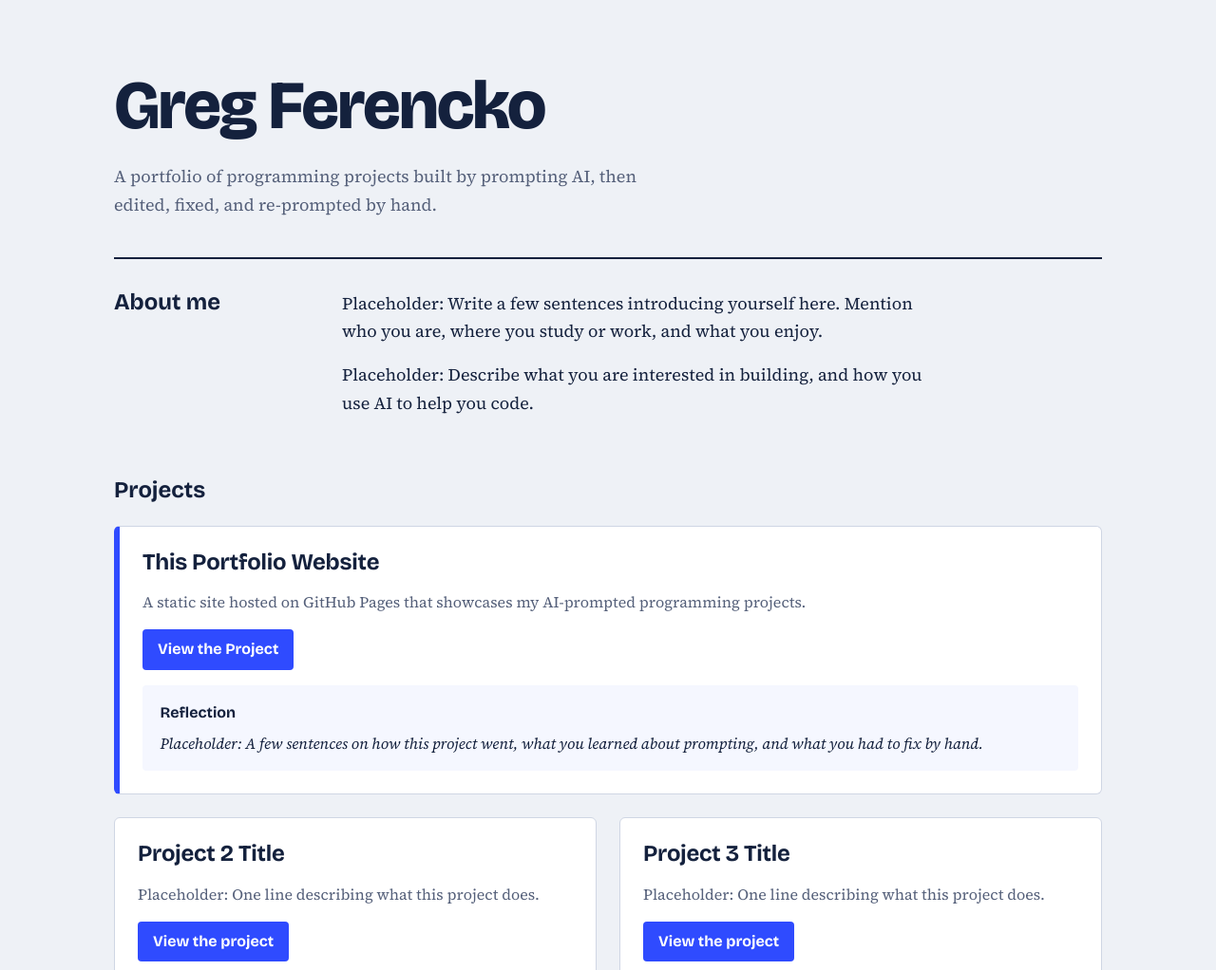
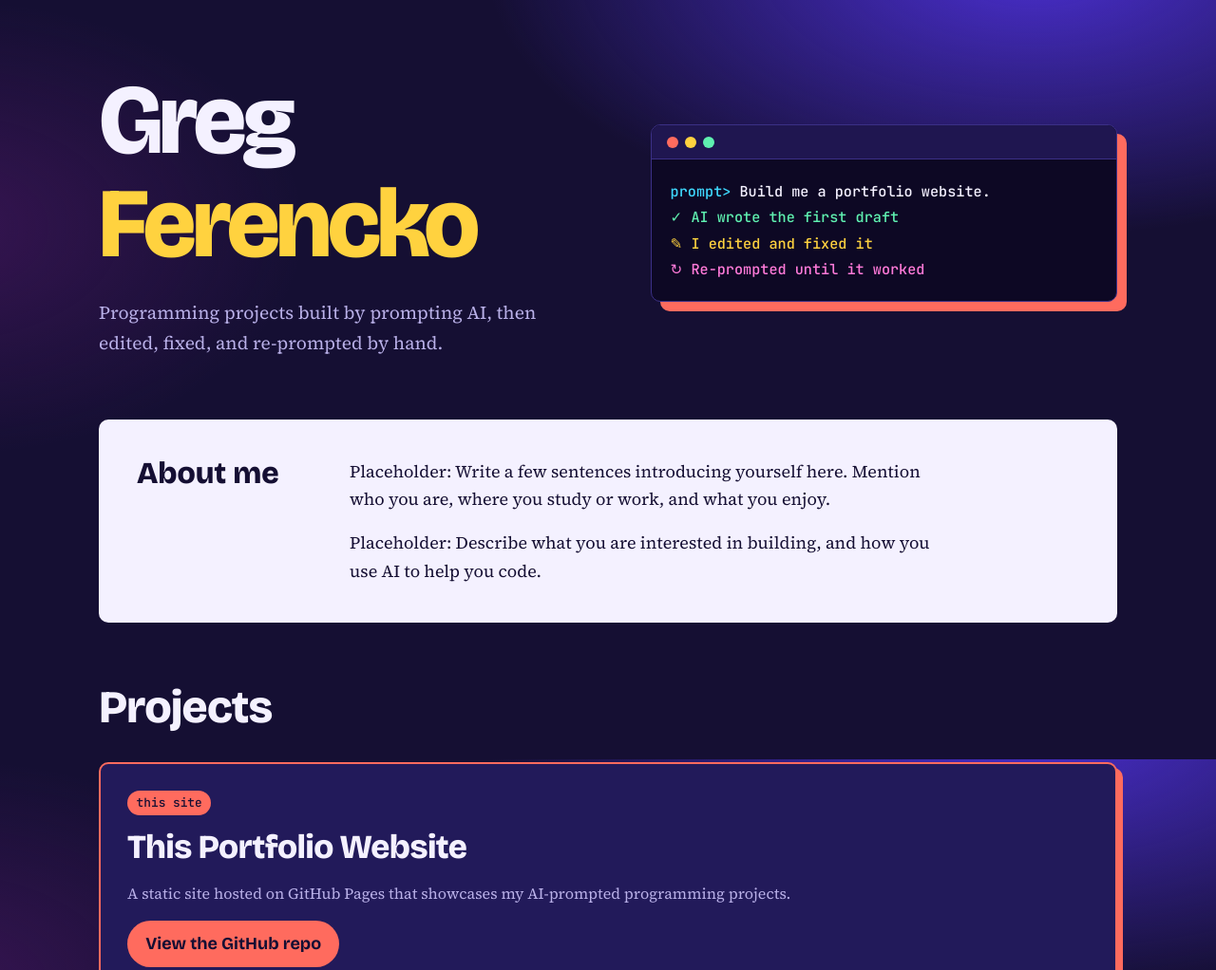
Before and after one commit to GDogg2000/FerenckoAIPromptProgrammingPortfolio-github.io, a plain HTML site: page index.html in a window 1280 px wide. Shown: the top 1022 px of the page at 95% size. Drawn offline with nearby package versions, Linux system fonts and the light colour scheme.

Commit message:
Claude added some style to my page.

```diff
--- a/index.html
+++ b/index.html
@@ -7,85 +7,105 @@
 <meta name="description" content="Five programming projects built by prompting AI, then edited and debugged by hand.">
 <link rel="preconnect" href="https://fonts.googleapis.com">
 <link rel="preconnect" href="https://fonts.gstatic.com" crossorigin>
-<link href="https://fonts.googleapis.com/css2?family=Bricolage+Grotesque:wght@500;700;800&family=Source+Serif+4:ital,wght@0,400;0,600;1,400&display=swap" rel="stylesheet">
+<link href="https://fonts.googleapis.com/css2?family=Bricolage+Grotesque:wght@500;700;800&family=Source+Serif+4:ital,wght@0,400;1,400&family=JetBrains+Mono:wght@500&display=swap" rel="stylesheet">
 <style>
   :root {
-    --bg: #eef1f6;
-    --surface: #ffffff;
-    --ink: #14213d;
-    --muted: #55607a;
-    --accent: #2f4bff;
-    --line: #cfd6e4;
-    --note-bg: #f5f7ff;
-  }
-  @media (prefers-color-scheme: dark) {
-    :root {
-      --bg: #0e1424;
-      --surface: #161d33;
-      --ink: #eaf0ff;
-      --muted: #a3aecb;
-      --accent: #8fa2ff;
-      --line: #2b3552;
-      --note-bg: #1b2440;
-    }
+    --bg: #150f33;
+    --bg2: #1f1650;
+    --surface: #221a5a;
+    --ink: #f4f1ff;
+    --muted: #b9b0e8;
+    --line: #3b3086;
+    --coral: #ff6b5e;
+    --cyan: #3fd9ff;
+    --sun: #ffd23f;
+    --mint: #5ff0b0;
+    --pink: #ff7ad9;
   }
   * { box-sizing: border-box; }
   html { scroll-behavior: smooth; }
   body {
     margin: 0;
-    background: var(--bg);
     color: var(--ink);
     font-family: "Source Serif 4", Georgia, serif;
     font-size: 1.125rem;
     line-height: 1.65;
+    background:
+      radial-gradient(60rem 30rem at 85% -5%, #4a2fd0 0%, transparent 60%),
+      radial-gradient(40rem 25rem at -5% 30%, #7a1f8f55 0%, transparent 60%),
+      var(--bg);
+    background-attachment: fixed;
   }
-  .wrap { max-width: 68rem; margin: 0 auto; padding: 0 1.5rem; }
-  h1, h2, h3 { font-family: "Bricolage Grotesque", "Helvetica Neue", Arial, sans-serif; line-height: 1.1; margin: 0; }
-  a { color: var(--accent); }
-  a:focus-visible { outline: 3px solid var(--accent); outline-offset: 3px; border-radius: 2px; }
+  .wrap { max-width: 70rem; margin: 0 auto; padding: 0 1.5rem; }
+  h1, h2, h3, h4 { font-family: "Bricolage Grotesque", "Helvetica Neue", Arial, sans-serif; margin: 0; line-height: 1.05; }
+  a:focus-visible { outline: 3px solid var(--sun); outline-offset: 3px; }
 
-  /* Header / about */
+  /* Hero */
   header { padding: 4.5rem 0 3rem; }
-  h1 { font-size: clamp(2.4rem, 7vw, 4.5rem); font-weight: 800; letter-spacing: -0.03em; max-width: 14ch; }
-  .tagline { margin: 1.25rem 0 0; color: var(--muted); max-width: 38rem; }
-  .about { margin-top: 2.5rem; padding-top: 2rem; border-top: 2px solid var(--ink); display: grid; gap: 1rem 3rem; grid-template-columns: 1fr; }
-  .about h2 { font-size: 1.5rem; }
+  .hero { display: grid; gap: 2.5rem; align-items: center; grid-template-columns: 1fr; }
+  @media (min-width: 56rem) { .hero { grid-template-columns: 1.1fr 1fr; } }
+  h1 { font-size: clamp(3rem, 9vw, 6.5rem); font-weight: 800; letter-spacing: -0.04em; }
+  h1 span { display: block; color: var(--sun); }
+  .tagline { margin: 1.5rem 0 0; color: var(--muted); max-width: 30rem; font-size: 1.2rem; }
+
+  /* Prompt window: the page's one animated moment */
+  .window { background: #0d0824; border: 1px solid var(--line); border-radius: 10px; box-shadow: 10px 10px 0 var(--coral); overflow: hidden; }
+  .bar { display: flex; gap: 0.45rem; padding: 0.7rem 1rem; background: var(--bg2); border-bottom: 1px solid var(--line); }
+  .bar i { width: 0.75rem; height: 0.75rem; border-radius: 50%; background: var(--coral); }
+  .bar i:nth-child(2) { background: var(--sun); }
+  .bar i:nth-child(3) { background: var(--mint); }
+  .term { padding: 1.25rem; font-family: "JetBrains Mono", monospace; font-size: 0.95rem; line-height: 1.8; }
+  .term .prompt { color: var(--cyan); }
+  .typed { display: inline-block; overflow: hidden; white-space: nowrap; vertical-align: bottom; width: 0; border-right: 2px solid var(--cyan); animation: type 2.4s steps(36) 0.4s forwards, blink 0.8s step-end 6; }
+  .term .line { opacity: 0; animation: show 0.1s forwards; }
+  .term .l1 { animation-delay: 3.1s; color: var(--mint); }
+  .term .l2 { animation-delay: 3.8s; color: var(--sun); }
+  .term .l3 { animation-delay: 4.5s; color: var(--pink); }
+  @keyframes type { to { width: 36ch; border-right-color: transparent; } }
+  @keyframes blink { 50% { border-right-color: transparent; } }
+  @keyframes show { to { opacity: 1; } }
+  @media (prefers-reduced-motion: reduce) {
+    .typed { animation: none; width: 36ch; border-right: 0; }
+    .term .line { animation: none; opacity: 1; }
+  }
+
+  /* About */
+  .about { margin-top: 4rem; background: var(--ink); color: var(--bg); border-radius: 10px; padding: 2rem; display: grid; gap: 1rem 3rem; grid-template-columns: 1fr; }
+  .about h2 { font-size: 2rem; font-weight: 800; }
   .about p { margin: 0 0 1rem; max-width: 40rem; }
-  @media (min-width: 52rem) { .about { grid-template-columns: 12rem 1fr; } }
+  .about p:last-child { margin: 0; }
+  @media (min-width: 52rem) { .about { grid-template-columns: 11rem 1fr; padding: 2.5rem; } }
 
   /* Projects */
-  .projects h2.section { font-size: 1.5rem; margin-bottom: 1.5rem; }
-  .grid { display: grid; gap: 1.5rem; grid-template-columns: 1fr; padding-bottom: 4rem; }
+  .section-title { font-size: clamp(2rem, 5vw, 3rem); font-weight: 800; letter-spacing: -0.02em; margin: 1rem 0 2rem; }
+  .grid { display: grid; gap: 1.75rem; grid-template-columns: 1fr; padding-bottom: 5rem; }
   @media (min-width: 46rem) { .grid { grid-template-columns: repeat(2, 1fr); } }
   .card {
+    --c: var(--coral);
     background: var(--surface);
-    border: 1px solid var(--line);
-    border-radius: 6px;
-    padding: 1.5rem;
+    border: 2px solid var(--c);
+    border-radius: 10px;
+    padding: 1.75rem;
     display: flex;
     flex-direction: column;
     gap: 1rem;
+    box-shadow: 6px 6px 0 var(--c);
+    transition: transform 0.15s, box-shadow 0.15s;
   }
-  .card.featured { border-left: 6px solid var(--accent); }
+  .card:hover { transform: translate(-3px, -3px); box-shadow: 9px 9px 0 var(--c); }
+  .card:nth-child(2) { --c: var(--cyan); }
+  .card:nth-child(3) { --c: var(--mint); }
+  .card:nth-child(4) { --c: var(--pink); }
+  .card:nth-child(5) { --c: var(--sun); }
   @media (min-width: 46rem) { .card.featured { grid-column: 1 / -1; } }
-  .card h3 { font-size: 1.5rem; font-weight: 700; letter-spacing: -0.01em; }
-  .card .desc { margin: 0; color: var(--muted); font-size: 1rem; }
-  .link {
-    align-self: flex-start;
-    font-family: "Bricolage Grotesque", Arial, sans-serif;
-    font-weight: 700;
-    font-size: 1rem;
-    text-decoration: none;
-    color: #fff;
-    background: var(--accent);
-    padding: 0.5rem 1rem;
-    border-radius: 4px;
-  }
-  @media (prefers-color-scheme: dark) { .link { color: #0e1424; } }
-  .link:hover { filter: brightness(1.12); }
-  .reflection { background: var(--note-bg); border-radius: 4px; padding: 1rem 1.15rem; margin-top: auto; }
-  .reflection h4 { margin: 0 0 0.35rem; font-family: "Bricolage Grotesque", Arial, sans-serif; font-size: 1rem; }
-  .reflection p { margin: 0; font-size: 1rem; font-style: italic; }
+  .badge { align-self: flex-start; font-family: "JetBrains Mono", monospace; font-size: 0.8rem; color: var(--bg); background: var(--c); padding: 0.15rem 0.6rem; border-radius: 99px; }
+  .card h3 { font-size: clamp(1.7rem, 4vw, 2.2rem); font-weight: 800; letter-spacing: -0.02em; }
+  .desc { margin: 0; color: var(--muted); font-size: 1rem; }
+  .link { align-self: flex-start; font-family: "Bricolage Grotesque", Arial, sans-serif; font-weight: 700; text-decoration: none; color: var(--bg); background: var(--c); padding: 0.6rem 1.2rem; border-radius: 99px; transition: transform 0.15s; }
+  .link:hover { transform: scale(1.06); }
+  .reflection { margin-top: auto; border-left: 4px solid var(--c); padding-left: 1rem; }
+  .reflection h4 { font-size: 1rem; color: var(--c); margin-bottom: 0.25rem; }
+  .reflection p { margin: 0; font-size: 1rem; font-style: italic; color: var(--ink); }
 
   footer { border-top: 1px solid var(--line); padding: 1.5rem 0 2.5rem; color: var(--muted); font-size: 0.95rem; }
 </style>
@@ -94,8 +114,21 @@
 
 <header>
   <div class="wrap">
-    <h1>Greg Ferencko</h1>
-    <p class="tagline">A portfolio of programming projects built by prompting AI, then edited, fixed, and re-prompted by hand.</p>
+    <div class="hero">
+      <div>
+        <h1>Greg <span>Ferencko</span></h1>
+        <p class="tagline">Programming projects built by prompting AI, then edited, fixed, and re-prompted by hand.</p>
+      </div>
+      <div class="window" aria-hidden="true">
+        <div class="bar"><i></i><i></i><i></i></div>
+        <div class="term">
+          <div><span class="prompt">prompt&gt;</span> <span class="typed">Build me a portfolio website.</span></div>
+          <div class="line l1">&#10003; AI wrote the first draft</div>
+          <div class="line l2">&#9998; I edited and fixed it</div>
+          <div class="line l3">&#8635; Re-prompted until it worked</div>
+        </div>
+      </div>
+    </div>
 
     <!-- ===== ABOUT ME: replace the placeholder text below ===== -->
     <section class="about" aria-labelledby="about-h">
@@ -109,16 +142,17 @@
   </div>
 </header>
 
-<main class="projects">
+<main>
   <div class="wrap">
-    <h2 class="section">Projects</h2>
+    <h2 class="section-title">Projects</h2>
     <div class="grid">
 
-      <!-- ===== PROJECT 1: this website ===== -->
+      <!-- ===== PROJECT 1: this website (link goes to the GitHub repo; confirm the URL) ===== -->
       <article class="card featured">
+        <span class="badge">this site</span>
         <h3>This Portfolio Website</h3>
         <p class="desc">A static site hosted on GitHub Pages that showcases my AI-prompted programming projects.</p>
-        <a class="link" href="https://github.com/GDogg2000/FerenckoAIPromptProgrammingPortfolio-github.io.git">View the Project</a>
+        <a class="link" href="https://github.com/gdogg2000/FerenckoAIPromptProgrammingPortfolio-github.io">View the GitHub repo</a>
         <div class="reflection">
           <h4>Reflection</h4>
           <p>Placeholder: A few sentences on how this project went, what you learned about prompting, and what you had to fix by hand.</p>
```
